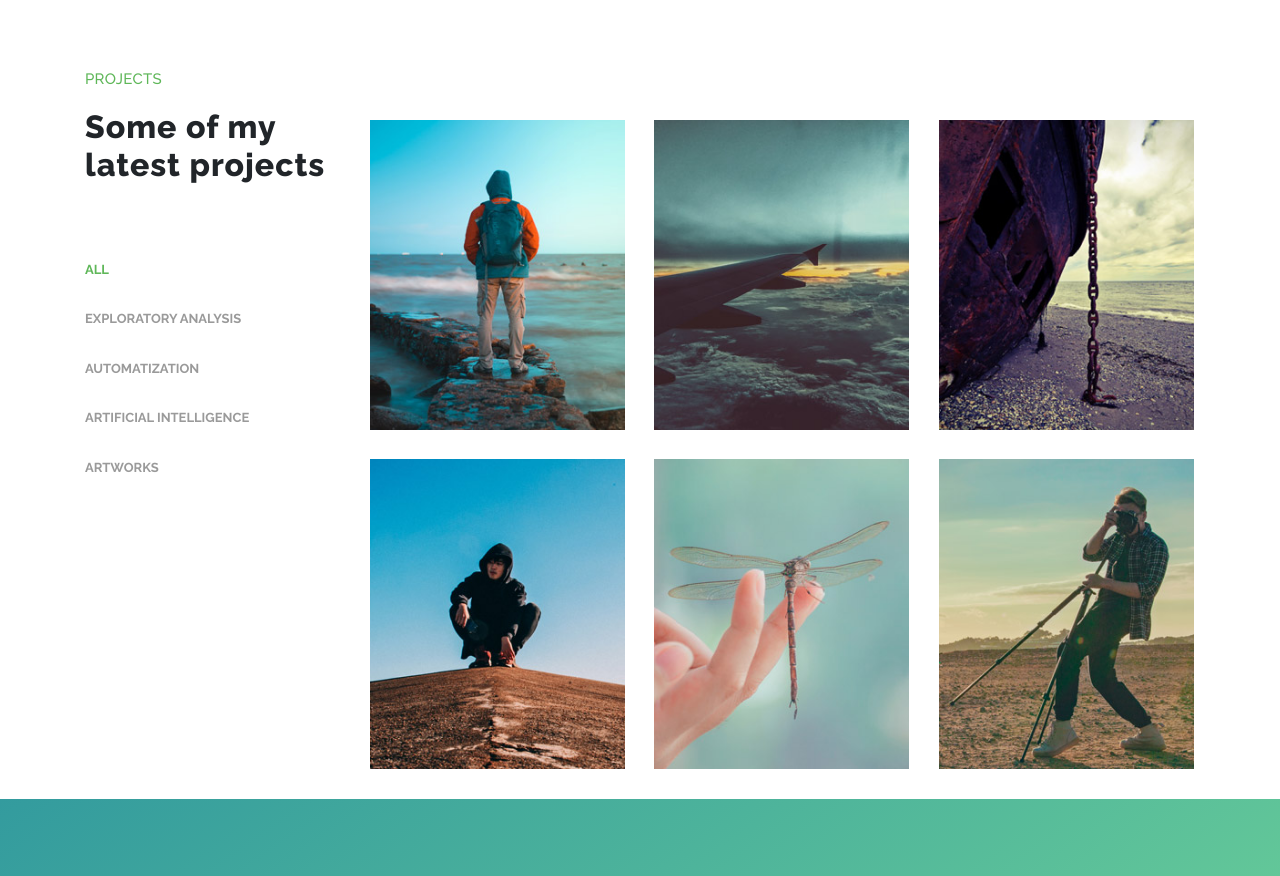
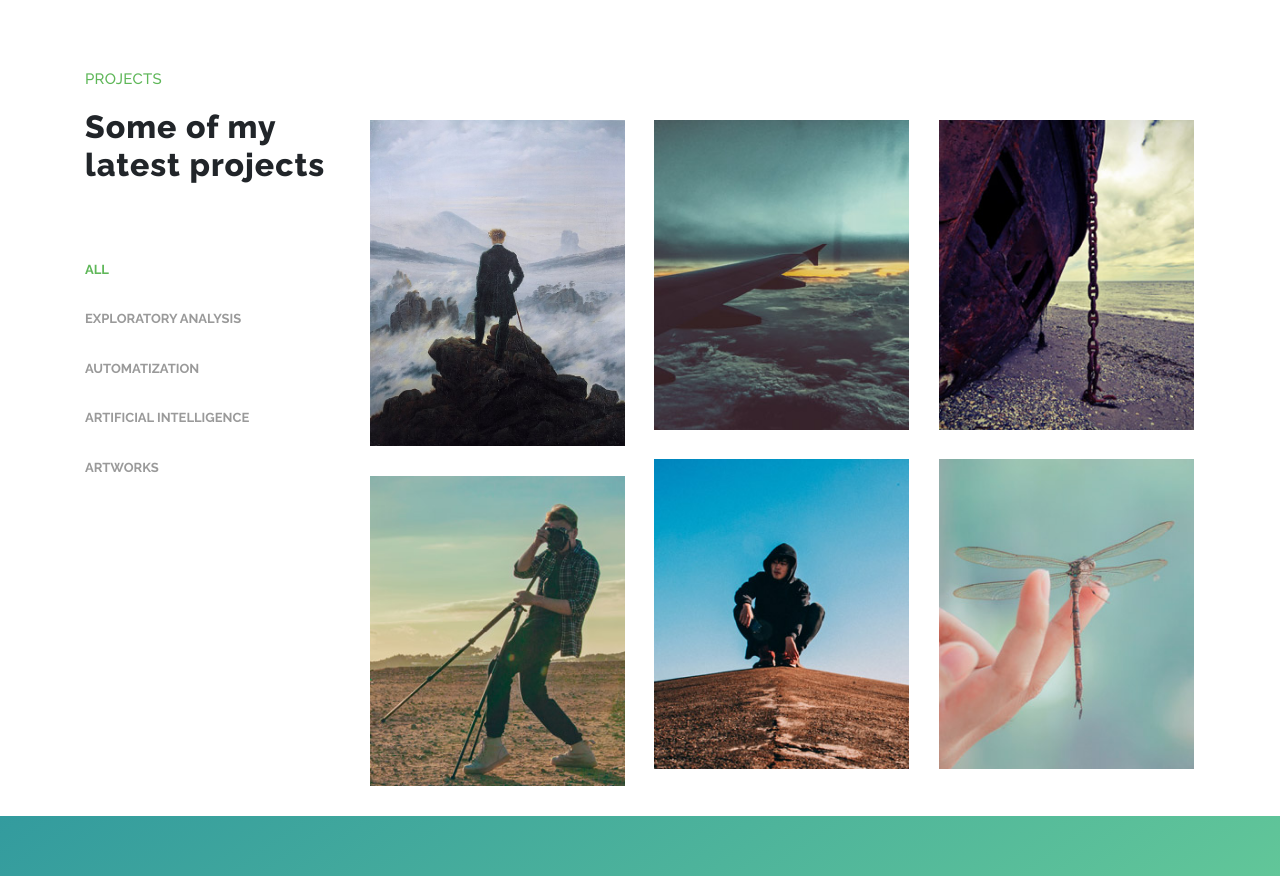
Before and after one commit to juanm-vallejo/juanm-vallejo.github.io, a plain HTML site: page index.html in a window 1280 px wide. Shown: the part 1720-2596 px from the top of the page. Drawn offline with Linux system fonts and the light colour scheme.

Commit message:
Update index.html

```diff
--- a/index.html
+++ b/index.html
@@ -210,7 +210,7 @@ https://templatemo.com/tm-543-breezed
                     <div class="row grid">
                         <div class="col-lg-4 col-md-4 col-sm-6 col-xs-12 all des">
                           <div class="item">
-                            <a href="assets/images/project-big-item-01.jpg" data-lightbox="image-1" data-title="Our Projects"><img src="assets/images/project-item-01.jpg" alt=""></a>
+                            <a href="assets/images/project-big-item-01.jpg" data-lightbox="image-1" data-title="Our Projects"><img src="assets/images/Caspar_David Friedrich_Wanderer.jpg" alt=""></a>
                           </div>
                         </div>
                         <div class="col-lg-4 col-md-4 col-sm-6 col-xs-12 all dev">
```
